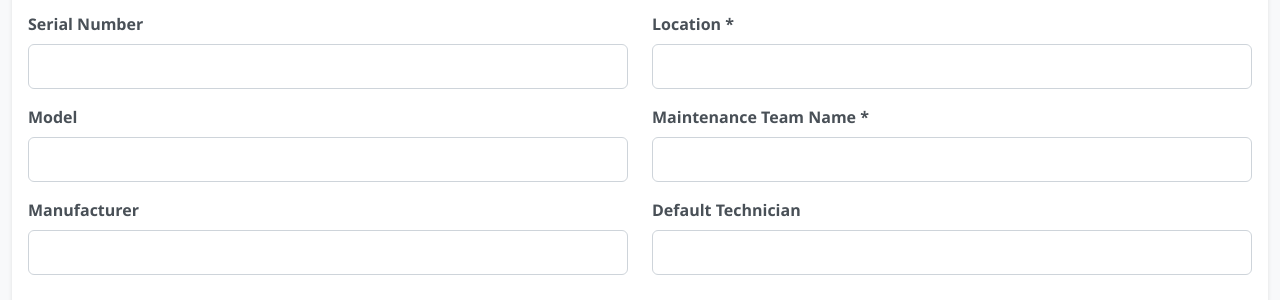
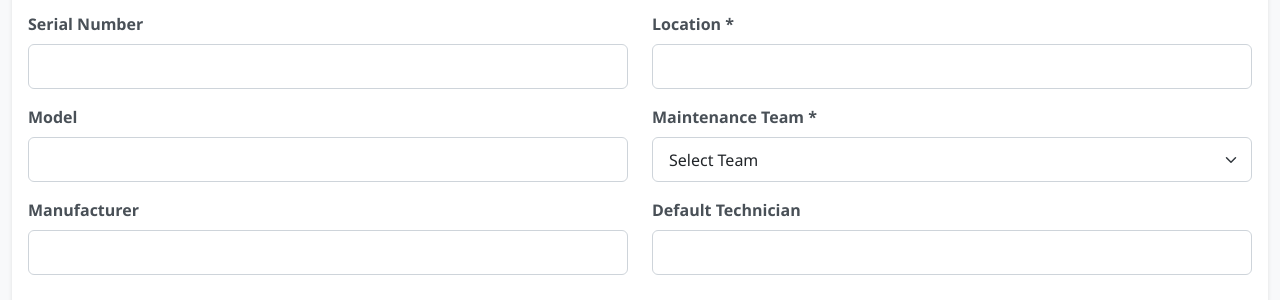
Before and after one commit to kevallathiya-74/Odoo-x-Adani-Hackathon-2026, a Flask app: page /equipment/form in a window 1280 px wide. Shown: the part 421-721 px from the top of the page. Run offline with Flask 3, Linux system fonts and the light colour scheme; the visitor is signed in with stand-in values (Sample User, id 1); data that the repository does not hold is empty.

Commit message:
feat: Update equipment form to use a dropdown for maintenance team selection and implement team loading via API feat: Enhance equipment and maintenance lists with URL parameter filters for improved user experience feat: Refactor dashboard pivot controls to improve data loading and rendering logic

```diff
--- a/templates/equipment/form.html
+++ b/templates/equipment/form.html
@@ -72,8 +72,10 @@
                     </div>
 
                     <div class="mb-3">
-                        <label class="form-label">Maintenance Team Name *</label>
-                        <input type="text" class="form-control" id="maintenance_team_name" required>
+                        <label class="form-label">Maintenance Team *</label>
+                        <select class="form-select" id="maintenance_team_id" required>
+                            <option value="">Select Team</option>
+                        </select>
                     </div>
 
                     <div class="mb-3">
@@ -180,13 +182,35 @@
 <script>
     const equipmentId = '{{ equipment_id }}';
     let isEditMode = equipmentId && equipmentId !== 'None';
+    let teamsList = [];
 
     $(document).ready(function() {
+        loadTeams();
+
         if (isEditMode) {
             $('#formTitle').text('Edit Equipment');
             loadEquipment();
         }
     });
+
+    function loadTeams() {
+        $.ajax({
+            url: '/api/teams',
+            method: 'GET',
+            success: function(response) {
+                if (response.success) {
+                    teamsList = response.data;
+                    const select = $('#maintenance_team_id');
+                    select.empty().append('<option value="">Select Team</option>');
+                    response.data.forEach(team => {
+                        if (team.active) {
+                            select.append(`<option value="${team.id}">${team.name}</option>`);
+                        }
+                    });
+                }
+            }
+        });
+    }
 
     function loadEquipment() {
         $.ajax({
@@ -218,6 +242,14 @@
     $('#equipmentForm').on('submit', function(e) {
         e.preventDefault();
 
+        const teamId = $('#maintenance_team_id').val();
+        if (!teamId) {
+            showToast('Please select a maintenance team', 'error');
+            return;
+        }
+
+        const team = teamsList.find(t => t.id == teamId);
+
         // Collect form data
         const formData = {
             name: $('#name').val(),
@@ -228,7 +260,8 @@
             department_name: $('#department_name').val(),
             responsible_name: $('#responsible_name').val(),
             location: $('#location').val(),
-            maintenance_team_name: $('#maintenance_team_name').val(),
+            maintenance_team_id: teamId,
+            maintenance_team_name: team ? team.name : '',
             technician_name: $('#technician_name').val(),
             cost: parseFloat($('#cost').val()) || 0,
             purchase_date: $('#purchase_date').val(),
```
Also changed, not shown: templates/equipment/list.html (+9 -0 lines), templates/maintenance/list.html (+15 -0 lines), templates/reports/dashboard.html (+23 -3 lines).
